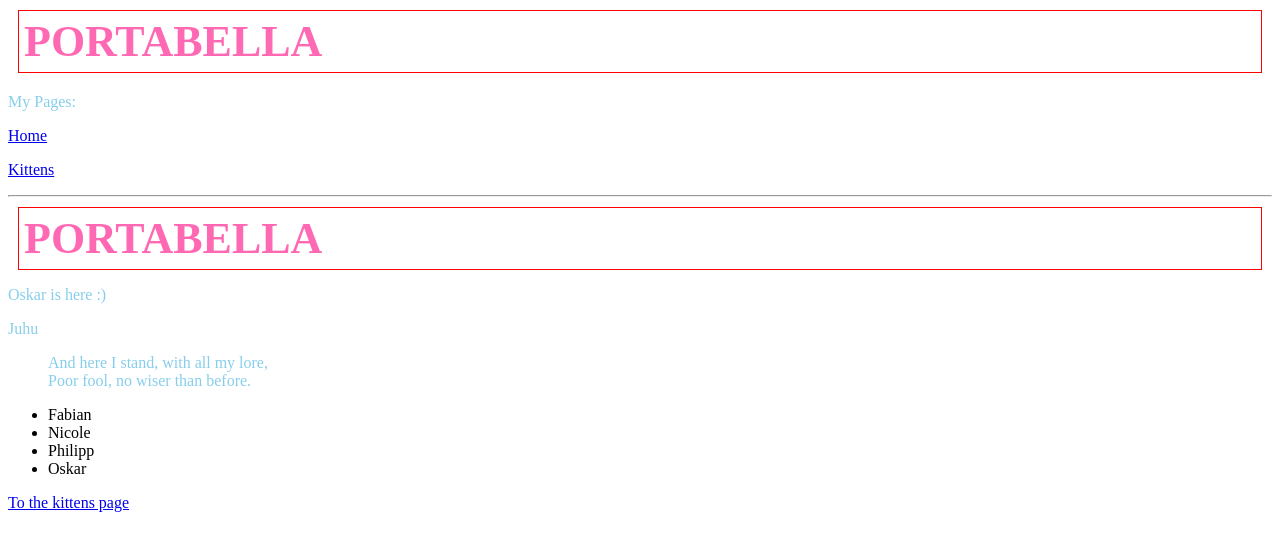
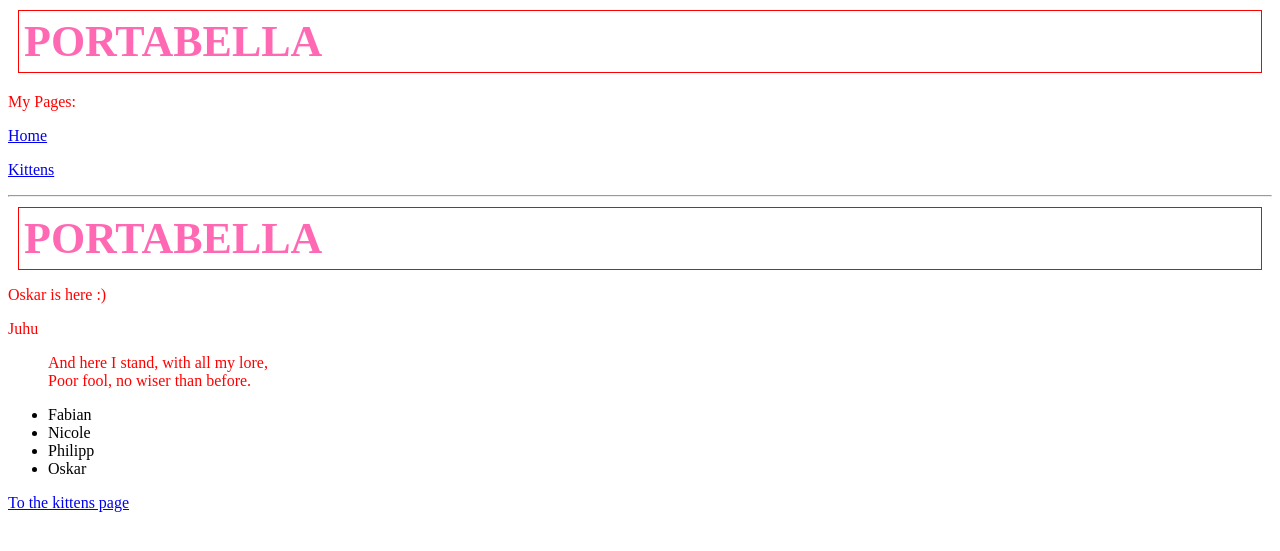
Before and after one commit to Portabella/Portabella.github.io, a Jekyll site: the page built from index.html, in a window 1280 px wide. Shown: the top 551 px of the page. Built offline with Jekyll 4.4.1, drawn with Linux system fonts in a browser that asks for light colours; some web fonts are replaced.

Commit message:
Update style.css

```diff
--- a/css/style.css
+++ b/css/style.css
@@ -1,6 +1,5 @@
-
 p {
-    color: skyblue;
+    color: red;
 }
 h1 {
     color: hotpink;
```
